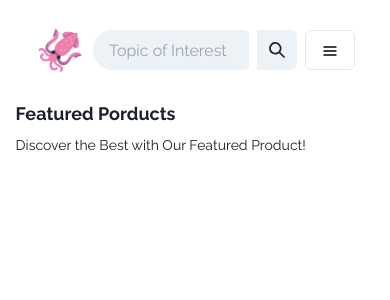
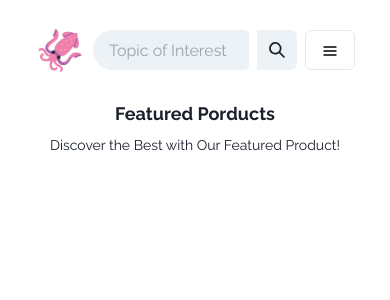
Before and after one commit to AdminForIinRange/EcomWebsite, a React (Vite) app: page / in a window 390 px wide. Shown: the top 300 px of the page. Built offline with nearby package versions, Linux system fonts and the light colour scheme.

Commit message:
Cleaning code, I'm going to utilize Redux to establish a global third-party management system for all responsive behavior.

```diff
--- a/src/main.jsx
+++ b/src/main.jsx
@@ -30,9 +30,7 @@ const theme = extendTheme({
       },
     },
   },
-   fontSizes: {
-    responsiveHeading: ['sm', 'sm', 'sm', 'md', 'lg'],
-  },
+
 });
 
 
--- a/src/pages/ProductBoard/ProductBoard.jsx
+++ b/src/pages/ProductBoard/ProductBoard.jsx
@@ -1,36 +1,39 @@
-import { Box, Text, VStack } from '@chakra-ui/react'
-import React from 'react'
+import { Box, Text, VStack } from "@chakra-ui/react";
+import React from "react";
 
 export default function ProductBoard() {
+  const responsiveSubheading = ["sm", "md", "md", "lg", "lg"];
 
-    const responsiveSubheading = ['sm', 'sm', 'sm', 'md', 'lg'];
-
-
-    const responsiveHeading = ["lg", "lg", "2xl", "2xl", "4xl"];
-
-
+  const responsiveHeading = ["lg", "2xl", "2xl", "4xl", "4xl"];
+  const responsiveTextAlignment = [
+    "center",
+    "inherit",
+    "inherit",
+    "inherit",
+    "inherit",
+  ];
 
   return (
     <Box p={"0% 4%"}>
       <VStack align={"left"} justify={"left"}>
-        <Text  fontSize={responsiveHeading} fontFamily={"Raleway"} fontWeight={"700"}>
+        <Text
+          textAlign={responsiveTextAlignment}
+          fontSize={responsiveHeading}
+          fontFamily={"Raleway"}
+          fontWeight={"700"}
+        >
           Featured Porducts
         </Text>
-<Text  fontSize={responsiveSubheading} fontFamily={"Raleway"} >
+        <Text
+          textAlign={responsiveTextAlignment}
+          fontSize={responsiveSubheading}
+          fontFamily={"Raleway"}
+        >
           Discover the Best with Our Featured Product!
         </Text>
-
-
       </VStack>
 
-
-
-     <VStack>
-
-
-     </VStack>
-
-
+      <VStack></VStack>
     </Box>
-  )
+  );
 }
```
Lines whose indentation alone changed are shown as unchanged.
